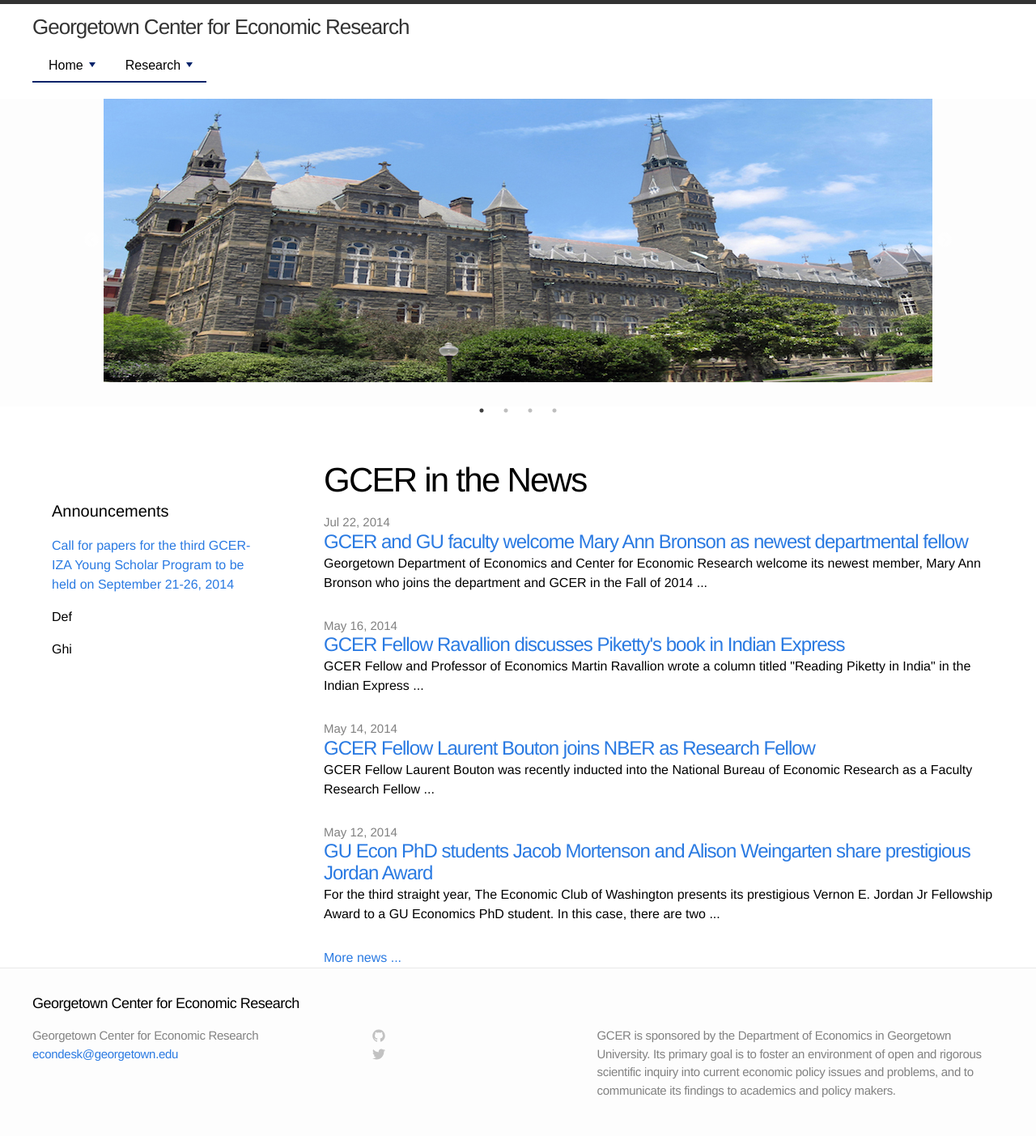
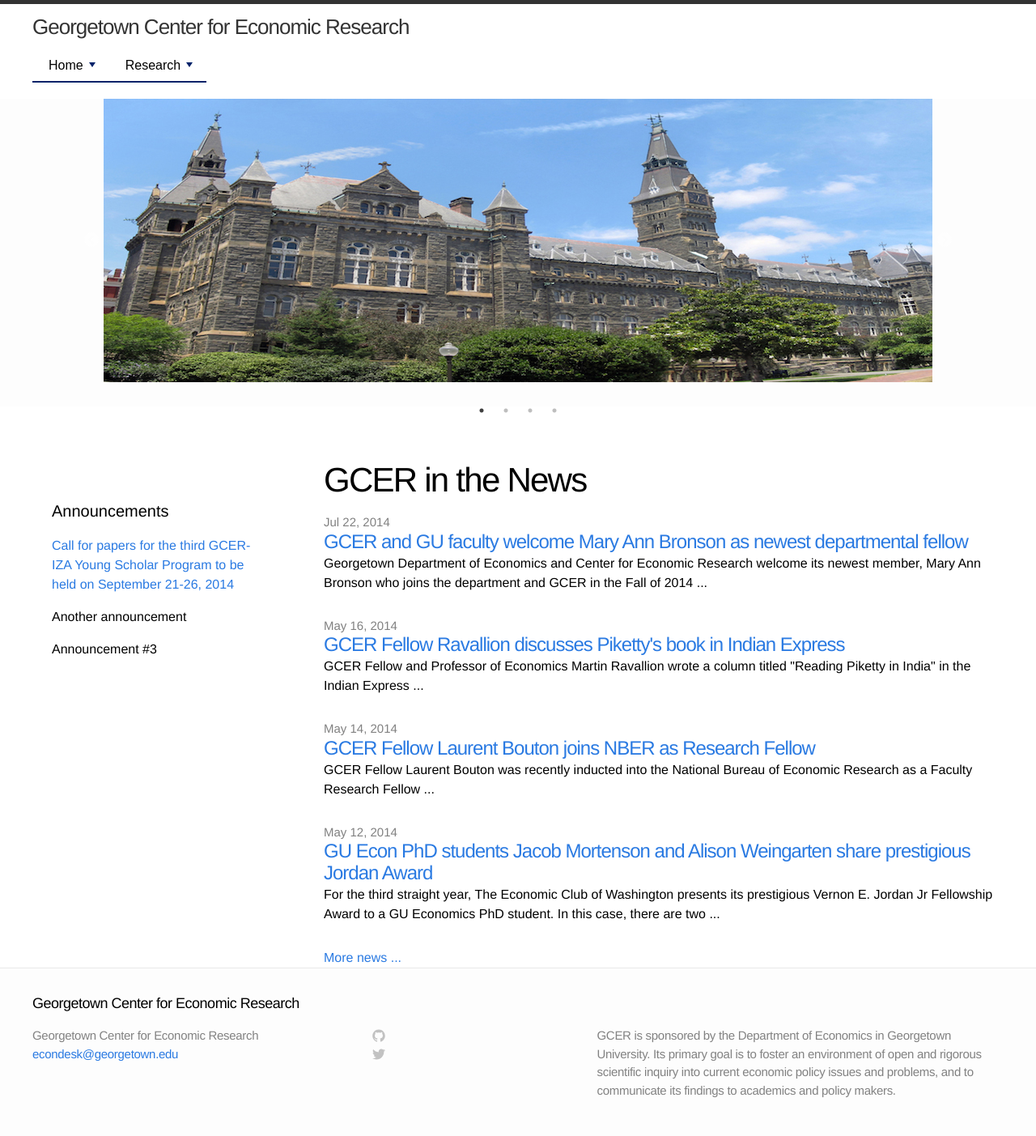
Before and after one commit to georgetown-econ/gcer, a Jekyll site: the page built from index.html, in a window 1280 px wide. Shown: the whole page at 81% size. Built offline with Jekyll 4.4.1, drawn with Linux system fonts in a browser that asks for light colours.

Commit message:
Better announcement text.

```diff
--- a/_data/announcements.yml
+++ b/_data/announcements.yml
@@ -1,3 +1,3 @@
  - announcement: <a href="https://econ-1.uis.georgetown.edu/B_Archive.html#GCER-IZA2014">Call for papers for the third GCER-IZA Young Scholar Program to be held on September 21-26, 2014</a>
- - announcement: Def
- - announcement: Ghi
+ - announcement: Another announcement
+ - announcement: "Announcement #3"
```
